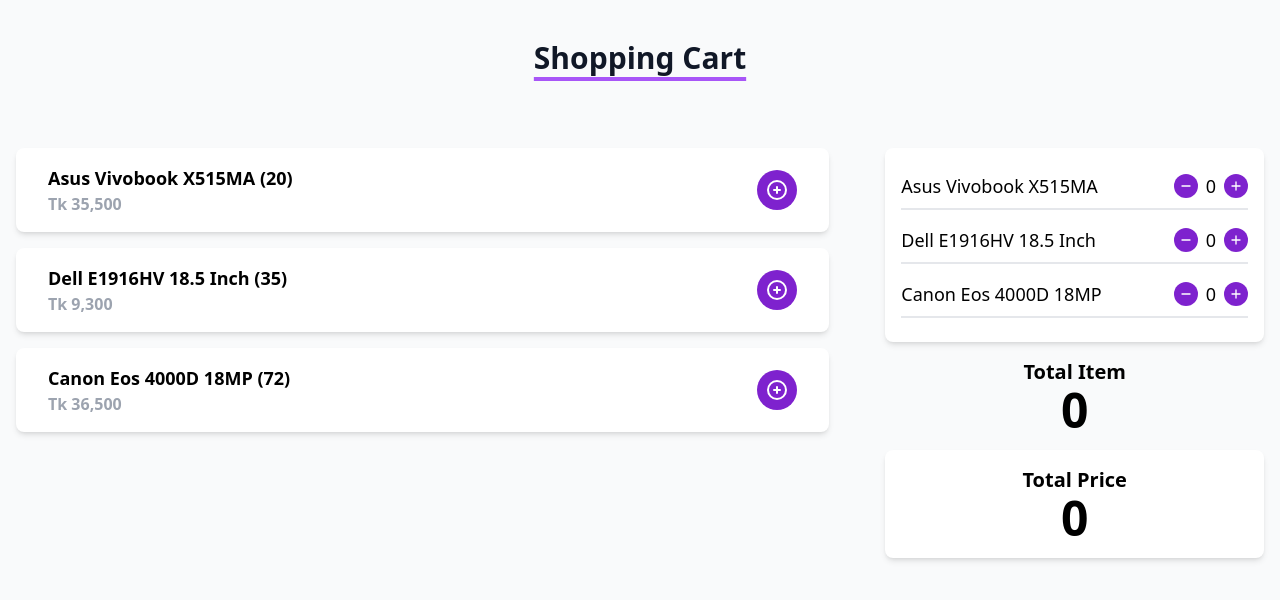
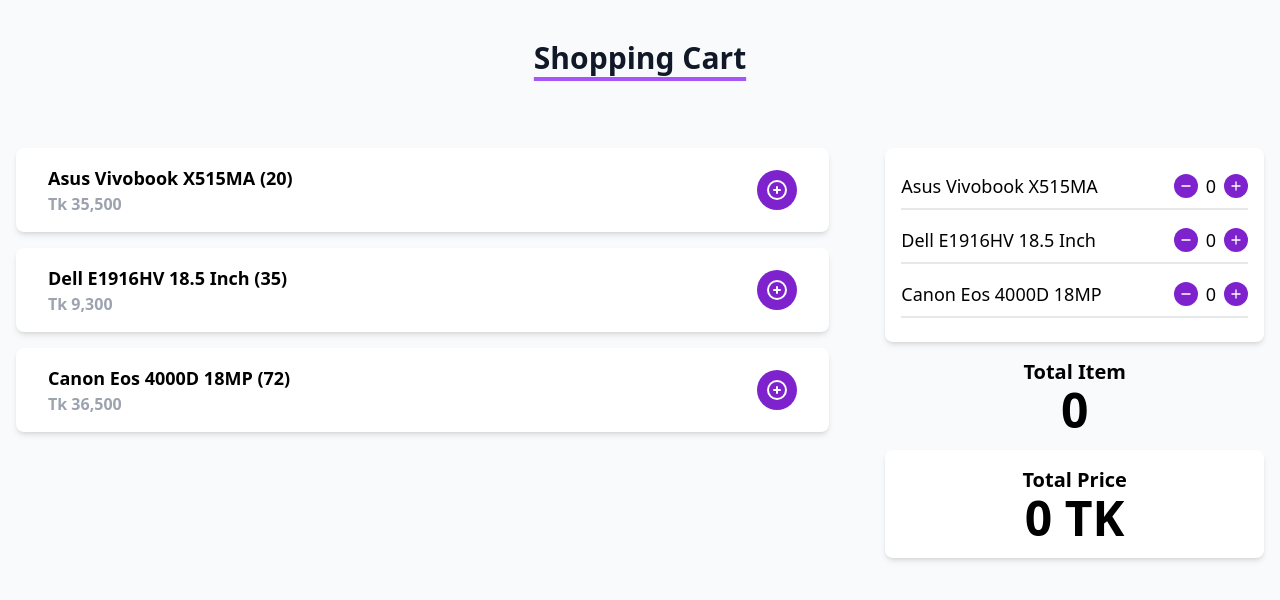
Before and after one commit to samiulalimsaad/shopping-cart-application-react-redux, a React (Vite) app: page / in a window 1280 px wide. Shown: the top 600 px of the page. Built offline with nearby package versions, Linux system fonts and the light colour scheme.

Commit message:
added comma seperator

```diff
--- a/src/components/Cart/TotalPrice.jsx
+++ b/src/components/Cart/TotalPrice.jsx
@@ -12,7 +12,9 @@
             <div className="flex justify-center items-center text-center">
                 <div className="text-xl font-semibold">
                     <p>Total Price</p>
-                    <p className="text-5xl">{totalPrice}</p>
+                    <p className="text-5xl">
+                        {totalPrice?.toLocaleString()} TK
+                    </p>
                 </div>
             </div>
         </div>
```
